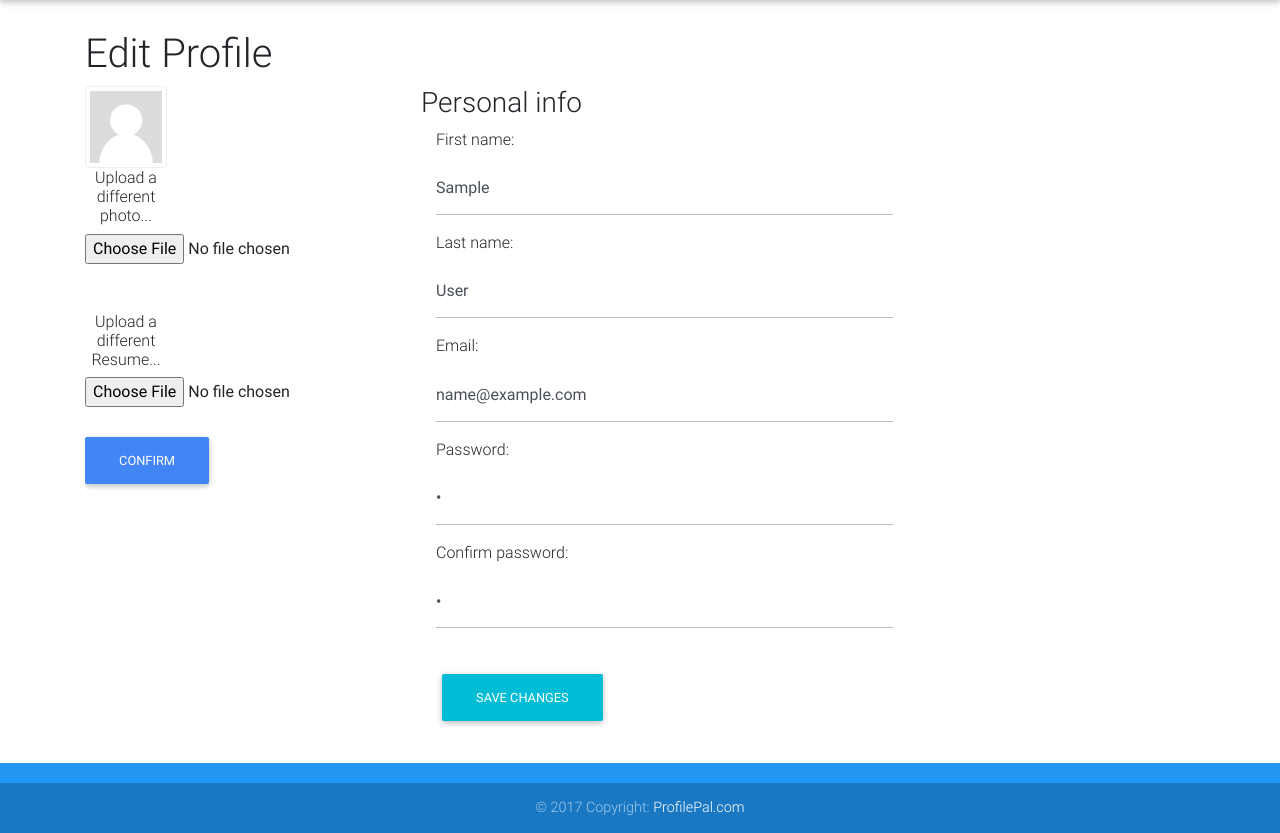
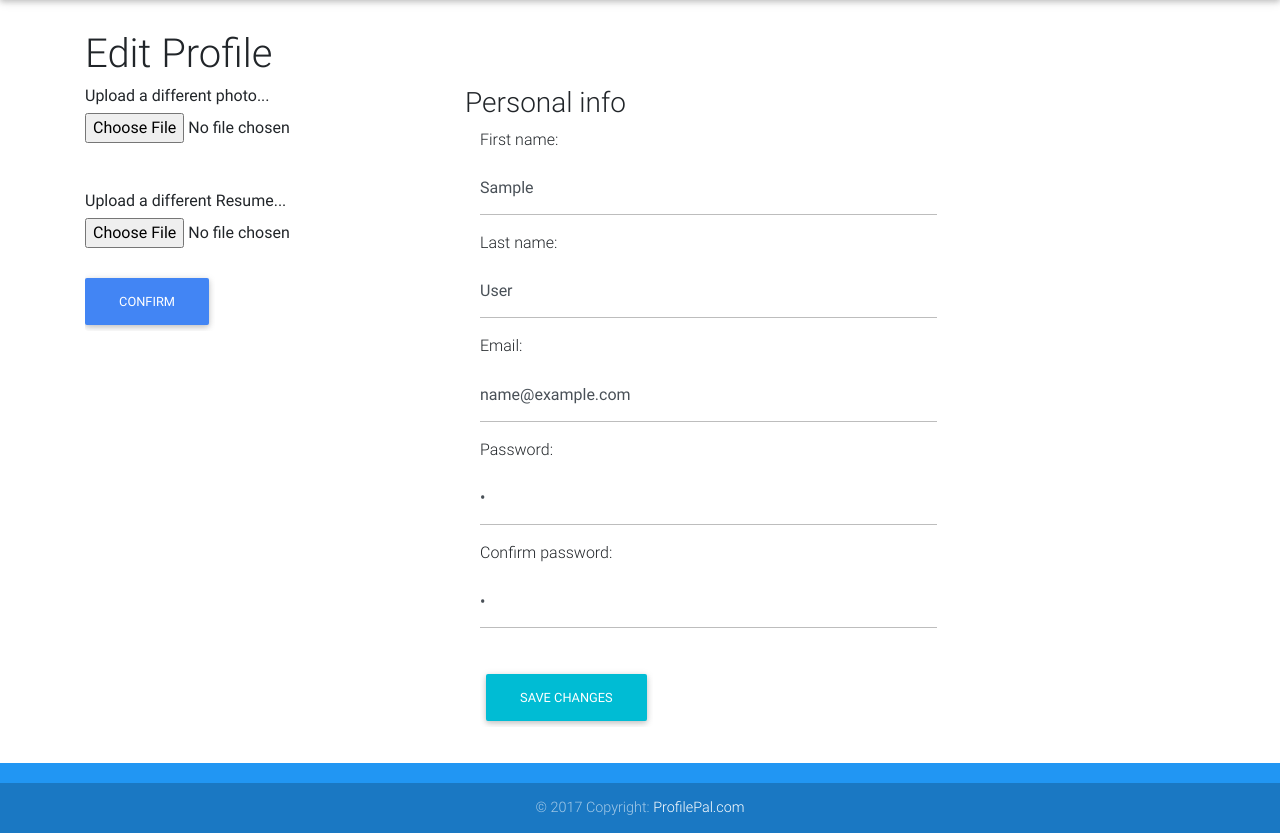
Before and after one commit to arsenakishev/ProfilePal, a Flask app: template templates/profile2.html in a window 1280 px wide. Shown: the part 56-889 px from the top of the page. Run offline with Flask 2, Linux system fonts and the light colour scheme; the template is opened without the code that fills it: most values are stand-ins (such as "Sample title", 1, 10 or a date in 2020); parts of the project's set-up code (start-up, migrations or seed data) failed here and were passed over; some libraries are stand-ins or nearby versions.

Commit message:
Working on photo analysis

```diff
--- a/templates/profile2.html
+++ b/templates/profile2.html
@@ -6,24 +6,29 @@
 <h1 class="page-header">Edit Profile</h1>
 <div class="row">
     <!-- left column -->
-    <form method="POST" enctype="multipart/form-data">
-        <div class="col-md-4 col-sm-6 col-xs-12">
-            <div class="text-center">
-                <img src="{{ url_for('static',filename="img/photo.png") }}" class="avatar img-circle img-thumbnail" alt="avatar">
+    <form class="col-md-4 col-sm-6 col-xs-12" method="POST" enctype="multipart/form-data">
 
-                <h6>Upload a different photo...</h6>
+        <div>
+            {% if imgFlag==0%}
+            <img src="{{ url_for('static',filename='img/photo.png') }}" width="50%" height="50%" class="avatar img-circle img-thumbnail text-center" alt="avatar">
+            {% endif %}
+            {% if imgFlag==1%}
+            <img src="{{ url_for('static',filename='img/photo.jpg') }}" width="50%" height="50%" style="object-fit:contain" class="avatar img-circle img-thumbnail" alt="avatar">
+
+            {% endif %}
+
+            <h6><strong>Upload a different photo...</strong></h6>
             <input type="file" name="photo" class="text-center center-block well well-sm">
         </div>
         <br>
         <br>
-            <div class="text-center">
-                <h6>Upload a different Resume...</h6>
+        <div>
+            <h6><strong>Upload a different Resume...</strong></h6>
             <input type="file" name="resume" class="text-center center-block well well-sm">
         </div>
         <br>
         <input class="btn btn-primary" style="margin-left: 0" name="file" value="Confirm" type="submit">
 
-        </div>
     </form>
 
     <!-- edit form column -->
```
Also changed, not shown: templates/profile.html (+6 -1 lines). Lines whose indentation alone changed are shown as unchanged.
